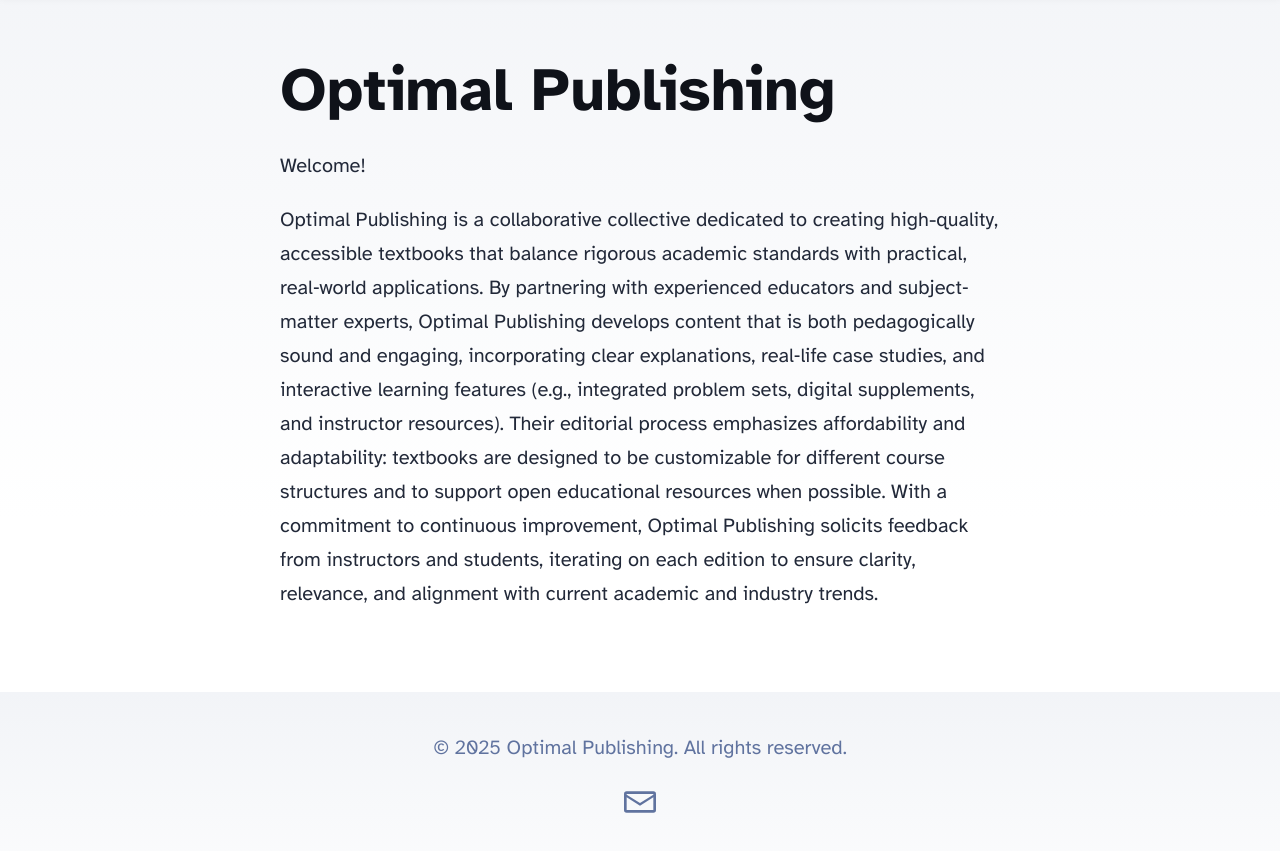
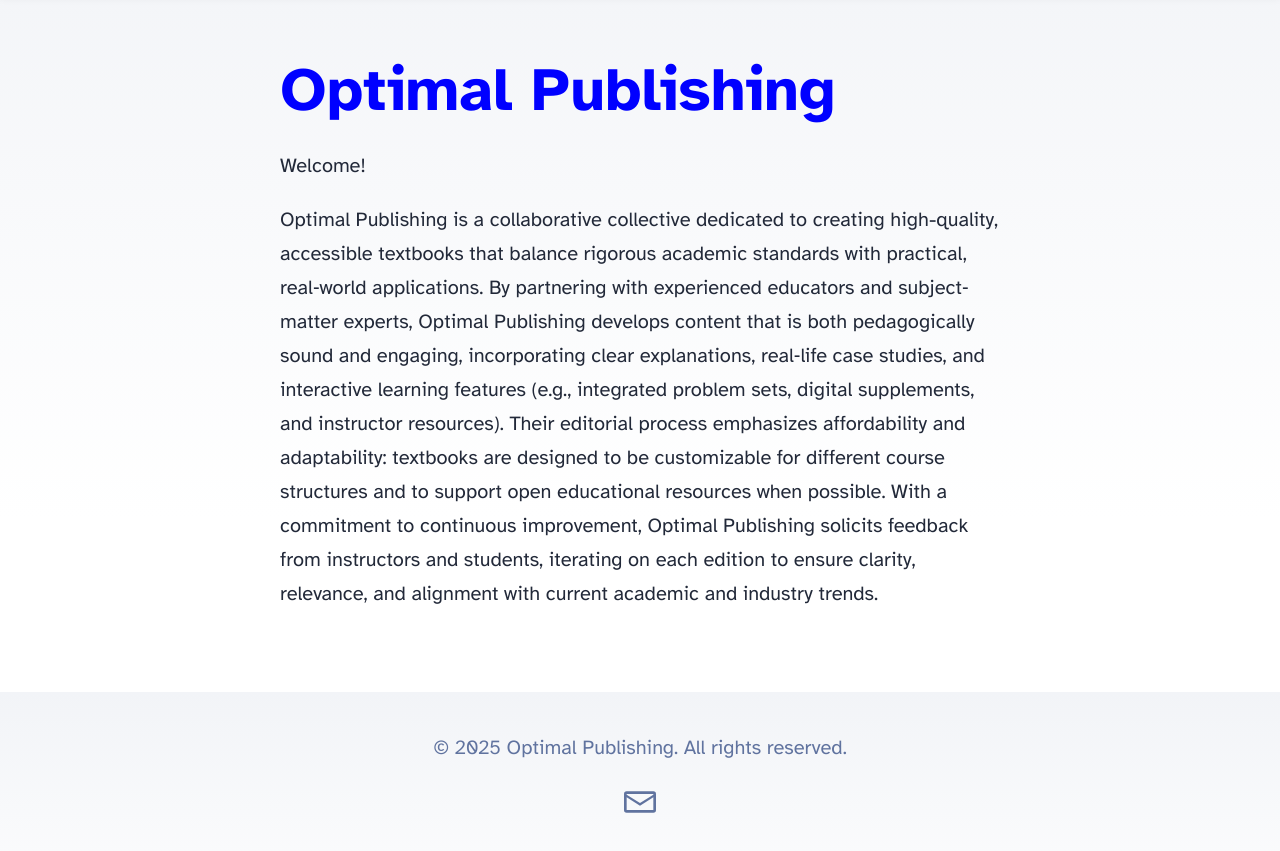
Before and after one commit to mattmetzgar/optimalpublishing, an Astro site: page / in a window 1280 px wide. Shown: the part 81-932 px from the top of the page. Built offline with nearby package versions, Linux system fonts and the light colour scheme; Astro itself is replaced by a stand-in of ours.

Commit message:
Update index.astro

```diff
--- a/src/pages/index.astro
+++ b/src/pages/index.astro
@@ -13,7 +13,7 @@ import { SITE_TITLE, SITE_DESCRIPTION } from '../consts';
 	<body>
 		<Header />
 		<main>
-			<h1>   Optimal Publishing</h1>
+			<h1 style="color: blue;">Optimal Publishing</h1>
 			<p>
 				Welcome!
 			</p>
```
